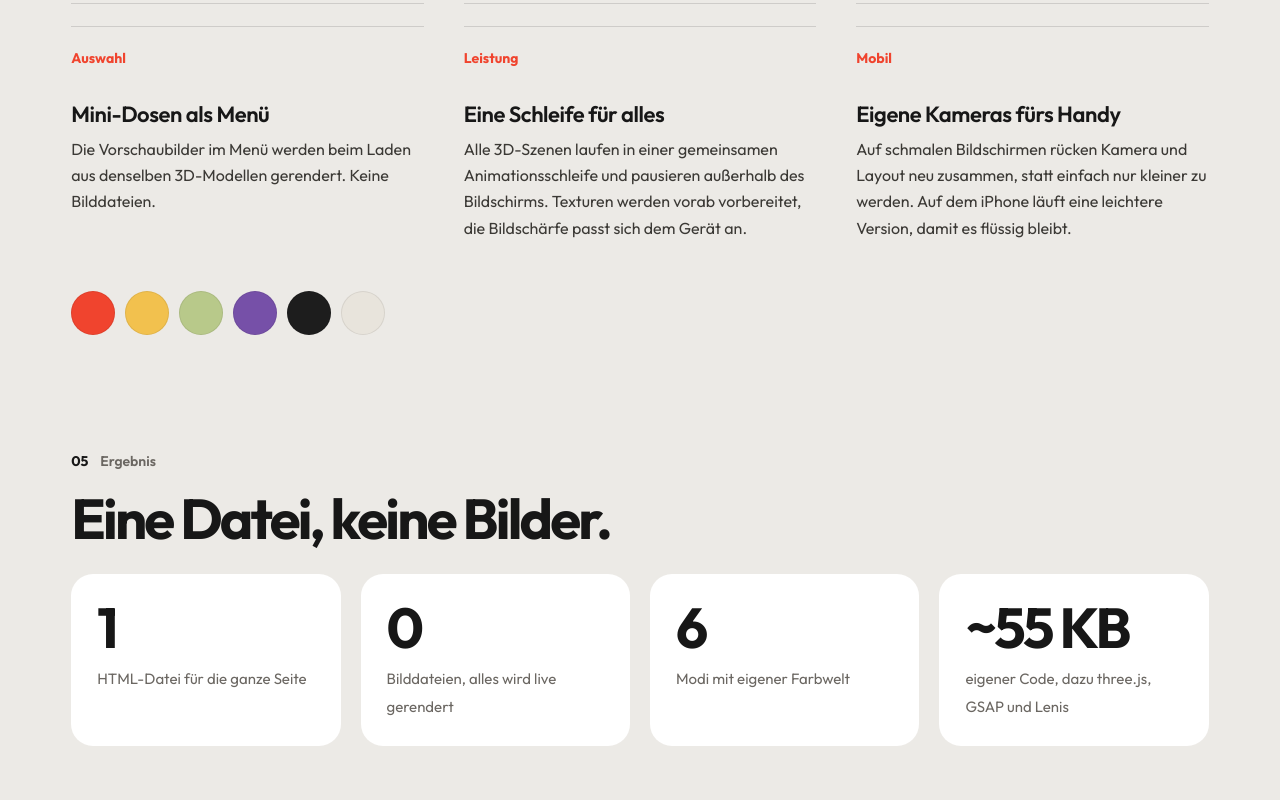
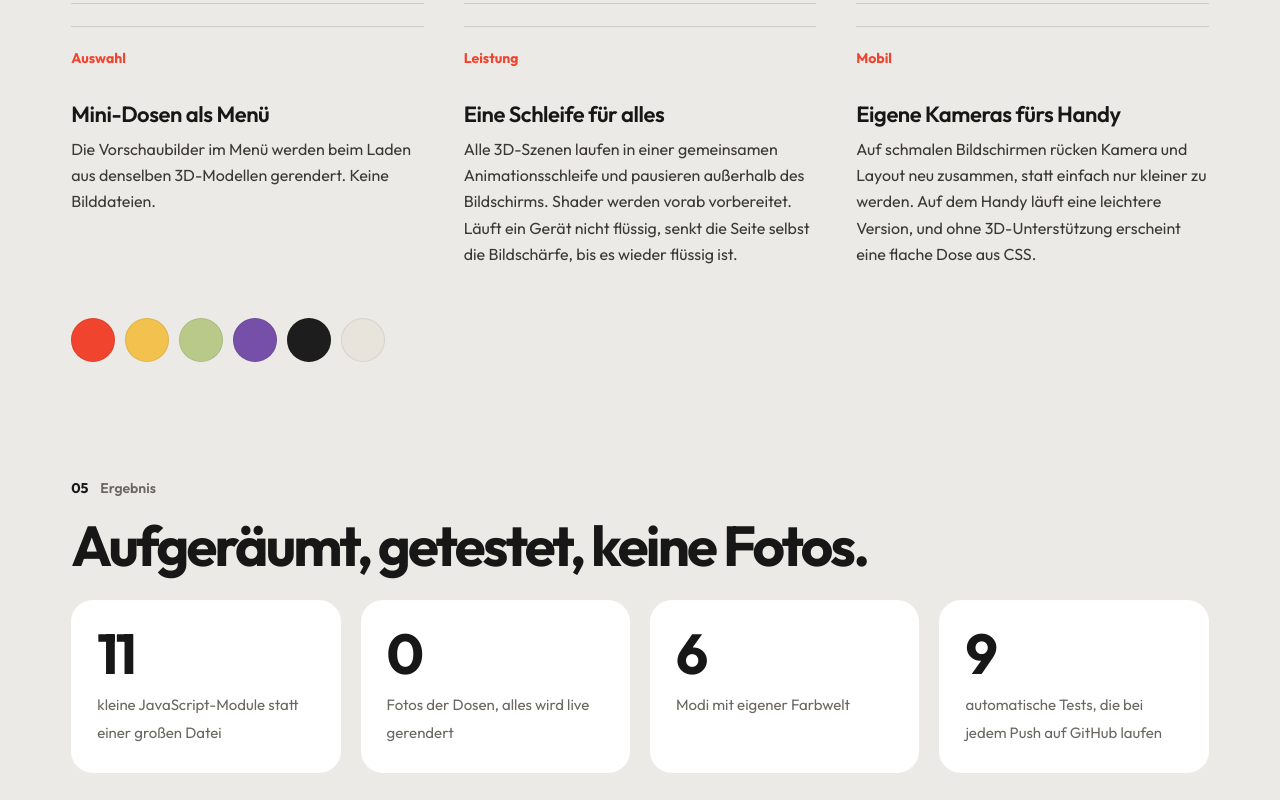
Before and after one commit to yayahno888-hash/yayahno888-hash.github.io, a plain HTML site: page case-monit.html in a window 1280 px wide. Shown: the part 4760-5560 px from the top of the page. Drawn offline with Linux system fonts and the light colour scheme.

Commit message:
Case Study Monit: neuer Code-Aufbau, Tests, Handy-Learning
Co-Authored-By: Claude Opus 5.5 <noreply@anthropic.com>

```diff
--- a/case-monit.html
+++ b/case-monit.html
@@ -215,8 +215,8 @@ footer .wrap{display:flex;flex-wrap:wrap;justify-content:space-between;gap:10px;
       <div><div class="n">Modi</div><h3>Farbe als System</h3><p>Jeder Modus hat eine eigene Palette. Hintergrund, Schrift, Tab-Icon und sogar die Farbe der Browserleiste wechseln gemeinsam, und jeder Modus hat einen eigenen Link.</p></div>
       <div><div class="n">Anatomie</div><h3>Zutaten aus der Dose</h3><p>Linien führen von der Dose zu den Zutaten des jeweiligen Modus. Beim Wechsel ordnen sie sich neu.</p></div>
       <div><div class="n">Auswahl</div><h3>Mini-Dosen als Menü</h3><p>Die Vorschaubilder im Menü werden beim Laden aus denselben 3D-Modellen gerendert. Keine Bilddateien.</p></div>
-      <div><div class="n">Leistung</div><h3>Eine Schleife für alles</h3><p>Alle 3D-Szenen laufen in einer gemeinsamen Animationsschleife und pausieren außerhalb des Bildschirms. Texturen werden vorab vorbereitet, die Bildschärfe passt sich dem Gerät an.</p></div>
-      <div><div class="n">Mobil</div><h3>Eigene Kameras fürs Handy</h3><p>Auf schmalen Bildschirmen rücken Kamera und Layout neu zusammen, statt einfach nur kleiner zu werden. Auf dem iPhone läuft eine leichtere Version, damit es flüssig bleibt.</p></div>
+      <div><div class="n">Leistung</div><h3>Eine Schleife für alles</h3><p>Alle 3D-Szenen laufen in einer gemeinsamen Animationsschleife und pausieren außerhalb des Bildschirms. Shader werden vorab vorbereitet. Läuft ein Gerät nicht flüssig, senkt die Seite selbst die Bildschärfe, bis es wieder flüssig ist.</p></div>
+      <div><div class="n">Mobil</div><h3>Eigene Kameras fürs Handy</h3><p>Auf schmalen Bildschirmen rücken Kamera und Layout neu zusammen, statt einfach nur kleiner zu werden. Auf dem Handy läuft eine leichtere Version, und ohne 3D-Unterstützung erscheint eine flache Dose aus CSS.</p></div>
     </div>
     <div class="sw rv" aria-label="Farben der sechs Modi"><i style="background:#F0442E"></i><i style="background:#F2C14E"></i><i style="background:#B8C98A"></i><i style="background:#7650A8"></i><i style="background:#1d1d1d"></i><i style="background:#E8E4DC"></i></div>
   </div>
@@ -225,12 +225,12 @@ footer .wrap{display:flex;flex-wrap:wrap;justify-content:space-between;gap:10px;
 <section aria-label="Ergebnis" style="padding-top:0">
   <div class="wrap">
     <div class="kick rv"><b>05</b>Ergebnis</div>
-    <h2 class="rv">Eine Datei, keine Bilder.</h2>
+    <h2 class="rv">Aufgeräumt, getestet, keine Fotos.</h2>
     <div class="nums rv">
-      <div><b>1</b><span>HTML-Datei für die ganze Seite</span></div>
-      <div><b>0</b><span>Bilddateien, alles wird live gerendert</span></div>
+      <div><b>11</b><span>kleine JavaScript-Module statt einer großen Datei</span></div>
+      <div><b>0</b><span>Fotos der Dosen, alles wird live gerendert</span></div>
       <div><b>6</b><span>Modi mit eigener Farbwelt</span></div>
-      <div><b>~55 KB</b><span>eigener Code, dazu three.js, GSAP und Lenis</span></div>
+      <div><b>9</b><span>automatische Tests, die bei jedem Push auf GitHub laufen</span></div>
     </div>
   </div>
 </section>
@@ -245,6 +245,8 @@ footer .wrap{display:flex;flex-wrap:wrap;justify-content:space-between;gap:10px;
       <li><b>Bewegung braucht einen Grund.</b><span>Animation soll das Produkt zeigen, nicht vom Produkt ablenken.</span></li>
       <li><b>Eine Marke braucht eine Idee, nicht nur ein Design.</b><span>Erst als klar war, wofür Monit steht, ruhige Energie für lange Sessions, passten Name, Modi und Texte zusammen.</span></li>
       <li><b>Auf echten Geräten testen.</b><span>Mein Laptop-Bildschirm ist niedriger als gedacht, und auf dem Handy war die Dose erst viel zu groß. Gefunden habe ich das nur durch Ausprobieren.</span></li>
+      <li><b>Schärfer ist nicht immer besser.</b><span>Für schärfere Dosen auf dem Handy habe ich die Bildschärfe erhöht, danach ruckelte das Scrollen. Jetzt passt die Seite die Schärfe selbst an das Gerät an. Getestet über das WLAN auf meinem eigenen Handy.</span></li>
+      <li><b>Code muss man lesen können.</b><span>Die erste Version war eine einzige Datei mit sehr langen Zeilen. Ich habe sie in Module mit klaren Namen aufgeteilt, damit ich und andere jede Stelle finden und erklären können.</span></li>
     </ol>
   </div>
 </section>
```
